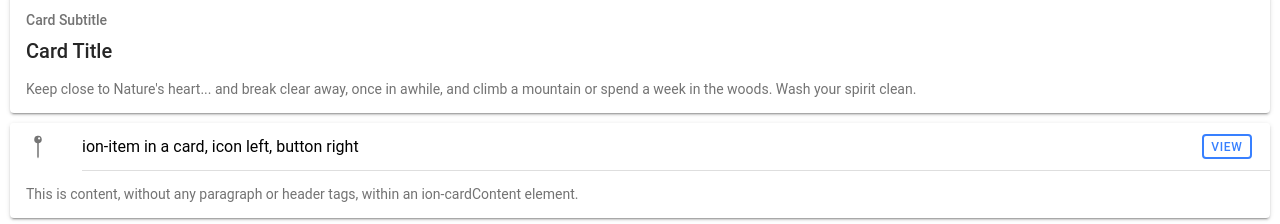
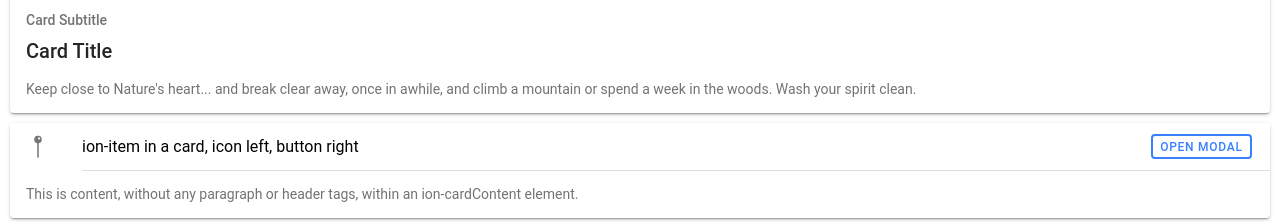
Before and after one commit to fluid-design-io/cs-160-final-project, a React (Create React App) app: page /tab1 in a window 1280 px wide. Shown: the part 72-296 px from the top of the page. Built offline with nearby package versions, Linux system fonts and the light colour scheme.

Commit message:
added modal example

```diff
--- a/src/components/CardExample.tsx
+++ b/src/components/CardExample.tsx
@@ -1,5 +1,6 @@
 import {
   IonButton,
+  IonButtons,
   IonCard,
   IonCardContent,
   IonCardHeader,
@@ -13,11 +14,44 @@ import {
   IonPage,
   IonTitle,
   IonToolbar,
+  useIonModal,
 } from "@ionic/react";
 import { pin, walk, warning, wifi, wine } from "ionicons/icons";
 import React from "react";
 
+const ModalExample = ({
+  onDismiss,
+}: {
+  onDismiss: (data?: string | null | undefined | number, role?: string) => void;
+}) => {
+  return (
+    <IonPage>
+      <IonHeader>
+        <IonToolbar>
+          <IonButtons slot="start">
+            <IonButton color="medium" onClick={() => onDismiss(null, "cancel")}>
+              Cancel
+            </IonButton>
+          </IonButtons>
+          <IonTitle>Welcome</IonTitle>
+          <IonButtons slot="end">
+            <IonButton onClick={() => onDismiss()}>Confirm</IonButton>
+          </IonButtons>
+        </IonToolbar>
+      </IonHeader>
+      <IonContent className="ion-padding">
+        <IonItem>
+          <h1>Hi</h1>
+        </IonItem>
+      </IonContent>
+    </IonPage>
+  );
+};
+
 export const CardExamples: React.FC = () => {
+  const [openModal, closeModal] = useIonModal(ModalExample, {
+    onDismiss: () => closeModal(),
+  });
   return (
     <>
       <IonCard>
@@ -37,8 +71,12 @@ export const CardExamples: React.FC = () => {
         <IonItem>
           <IonIcon icon={pin} slot="start" />
           <IonLabel>ion-item in a card, icon left, button right</IonLabel>
-          <IonButton fill="outline" slot="end">
-            View
+          <IonButton
+            fill="outline"
+            slot="end"
+            onClick={() => openModal({ canDismiss: true })}
+          >
+            Open Modal
           </IonButton>
         </IonItem>
 
```
